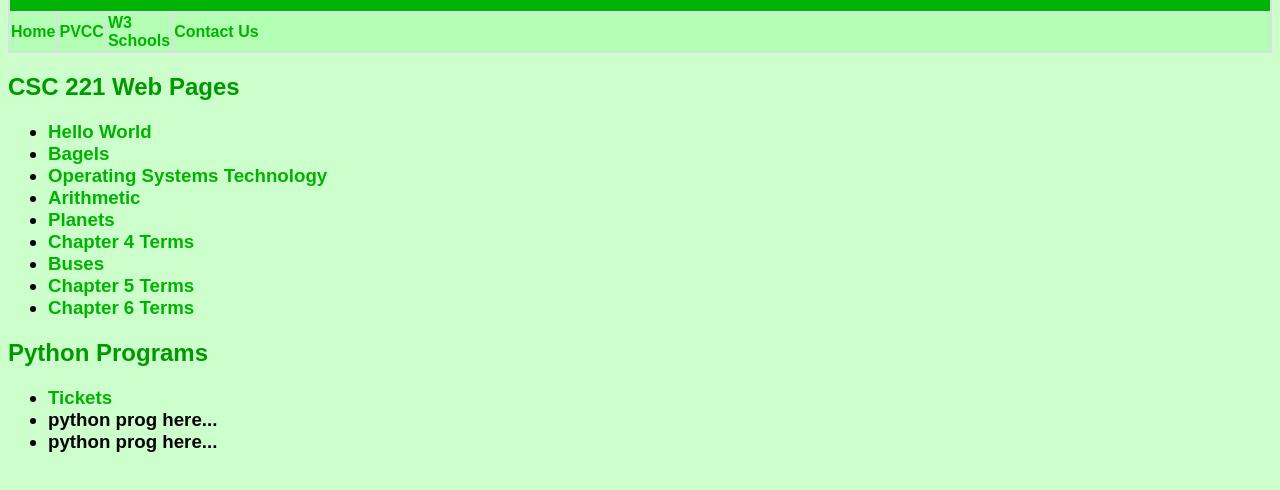
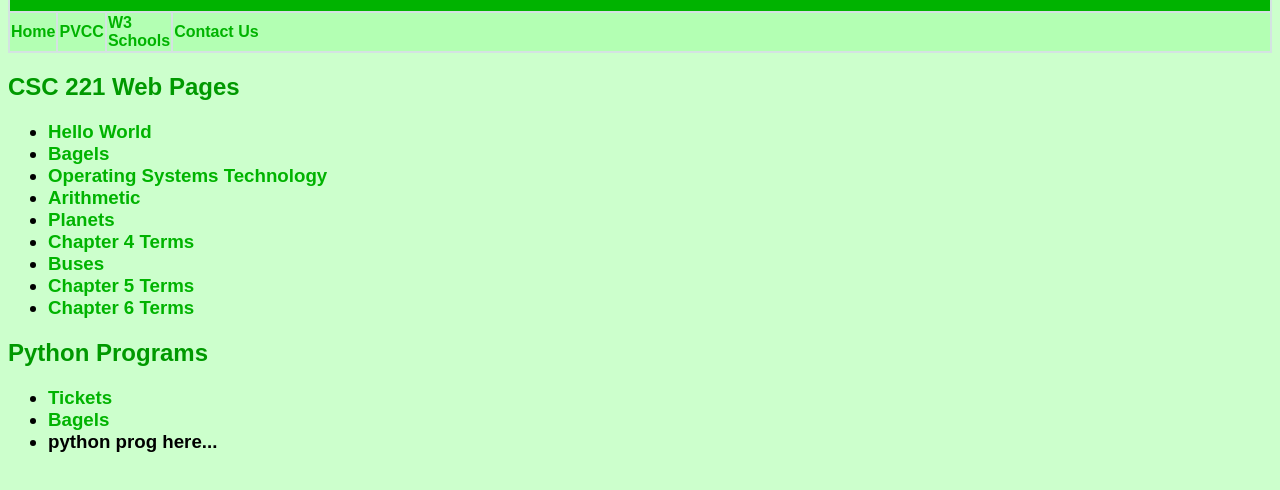
Before and after one commit to mbaugher-pvcc/mbaugher-pvcc.github.io, a plain HTML site: page index.html in a window 1280 px wide. Shown: the part 122-612 px from the top of the page. Drawn offline with Linux system fonts and the light colour scheme.

Commit message:
index.html

```diff
--- a/index.html
+++ b/index.html
@@ -50,7 +50,7 @@
 <h3>
     <ul>
         <li><a href = "tickets.py"> Tickets </a></li>
-        <li>python prog here...</li>
+        <li><a href = "bagelscost.py"> Bagels </a></li>
         <li>python prog here...</li>
     </ul>
 </h3>
```
